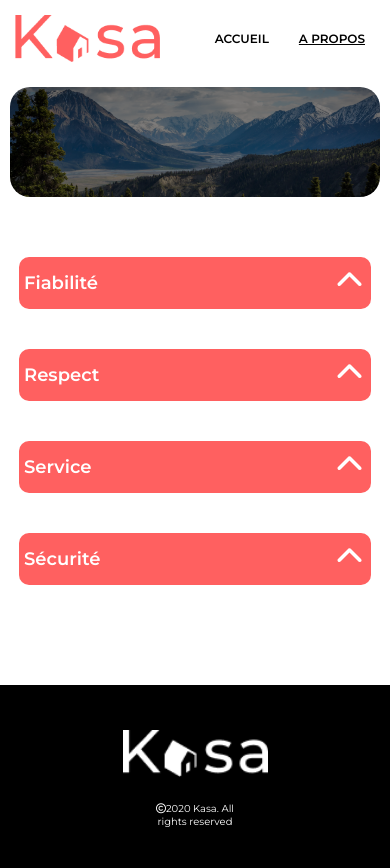
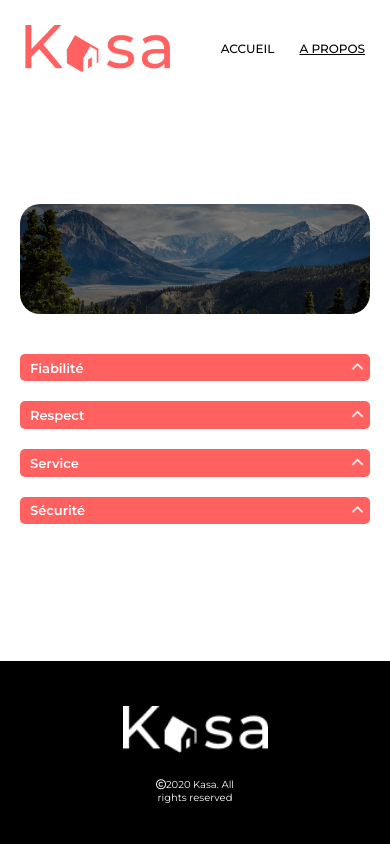
Before and after one commit to Rux05/Project-8, a React (Vite) app: page /a-propos in a window 390 px wide. After the commit the page ends 844 px from the top, so only its background shows below. Built offline with nearby package versions, Linux system fonts and the light colour scheme.

Commit message:
update responsive

```diff
--- a/src/components/accordion/accordion.scss
+++ b/src/components/accordion/accordion.scss
@@ -12,11 +12,11 @@
     display: flex;
     background:  rgba(255, 96, 96, 1);
     justify-content: space-between;
-    border-radius: 10px;
+    border-radius: 5px;
     color: white;
     font-family: "Montserrat", sans-serif;
     font-weight: 700;
-    font-size: 24px;
+    font-size: 22px;
     padding: 10px;
     // margin-bottom: 20px;
     align-items: center;
@@ -32,7 +32,7 @@
     // margin-bottom: 20px;
     width: 100%;
     list-style: none;
-    background-color: #F2F2F2;
+    background-color: rgba(246, 246, 246, 0.45);
 }
 
 .accordion-content-list {
@@ -46,11 +46,11 @@
   }
 
 .accordion-arrow {
-    transition: transform 0.2s;
-    padding-bottom: 5px;
+    transition: transform 0.3s;
+    padding: 5px;
 
     &.open {
-      transform: rotate(180deg);
+      transform: rotate(-180deg);
     }
 }
 
@@ -61,18 +61,23 @@
 /* Small devices (phones, less than 768px) */
 @media (max-width: 768px) {
     .accordion-title-content {
-        width: 95%;
+        width: 100%;
         margin-top: 10px;
         // margin-bottom: 10px;
     }
 
-    // .accordion {
-    //     margin: 30px;
-    // }
+    .accordion-title {
+        font-size: 13px;
+        font-weight: 600;
+        padding: 0 0 0 10px;
+    }
 
-    .accordion-title {
-        font-size: 18px;
-        font-weight: 600;
-        padding: 5px;
+    .accordion-arrow {
+        width: 25px;
+    }
+
+    .accordion-content {
+        font-size: 13px;
+        font-family: "Montserrat", sans-serif;
     }
 }
--- a/src/components/banner/banner.scss
+++ b/src/components/banner/banner.scss
@@ -28,7 +28,7 @@
     position: absolute;
     top: 40%;
     left: 50%;
-    // padding-top: 30px;
+    font-weight: 700;
     transform: translate(-50%, -50%);
 }
 
@@ -39,11 +39,10 @@
 /* Small devices (phones, less than 768px) */
 @media (max-width: 768px) {
     .banner-title {
-        font-size: 22px;
-        font-weight: 600;
-        // top: 1%;
+        font-size: 24px;
+        top: 37%;
         left: 37%;
-        padding-right: 25px;
+        // padding-right: 25px;
         // // margin: 15px 50px 10px 20px;
         // padding: 23px;
     }
--- a/src/components/body/body.scss
+++ b/src/components/body/body.scss
@@ -82,7 +82,7 @@
     list-style: none;
     margin-left: 40px;
     margin-right: 30px;
-    background-color: #F2F2F2;
+    background-color: rgba(246, 246, 246, 1);
     border-radius: 20px;
     padding: 30px;
     box-sizing: border-box;
--- a/src/components/footer/footer.scss
+++ b/src/components/footer/footer.scss
@@ -24,9 +24,9 @@
 
 /* Small devices (phones, less than 768px) */
 @media (max-width: 768px) {
-    .footer-container {
-        margin-top: 40px;
-    }
+    // .footer-container {
+    //     margin-top: 40px;
+    // }
 
     .footer-elements {
         display: flex;
--- a/src/components/header/header.scss
+++ b/src/components/header/header.scss
@@ -2,21 +2,25 @@
     display: flex;
     justify-content: space-between;
     width: 100%;
+    box-sizing: border-box;
+    padding: 10px;
 }
 
 .navlink-container {
     display: flex;
     flex-direction: row;
     justify-content: flex-end;
-    padding: 20px;
-    // align-items: center;
+    padding: 35px;
+    gap: 15px;
+    align-items: center;
 }
 
 .navlink-text {
-    margin: 20px;
+    // margin: 20px;
+    font-size: 24px;
     padding: 5px;
     color: black;
-    font-weight: 600;
+    font-weight: 500;
     text-decoration: none;
 }
 
@@ -41,8 +45,9 @@
 
     .navlink-text {
         text-transform: uppercase;
-        margin: 10px;
+        margin: 5px 0;
         font-size: 12px;
+        // gap: 0;
     }
 
 }
--- a/src/components/image slider/imageslider.scss
+++ b/src/components/image slider/imageslider.scss
@@ -1,15 +1,8 @@
-// .slider-styles {
-//     height: 100%;
-//     position: relative;
-// }
-
 .arrow-left {
     position: absolute;
     top: 50%;
     transform: translate(0, -50%);
     left: 32px;
-    font-size: 45px;
-    color: white;
     z-index: 1;
     cursor: pointer;
 }
@@ -19,8 +12,6 @@
     top: 50%;
     transform: translate(0, -50%);
     right: 32px;
-    font-size: 45px;
-    color: white;
     z-index: 1;
     cursor: pointer;
 }
@@ -29,20 +20,11 @@
     position: relative;
     width: 100%;
 }
-// .slide-styles {
-//     width: 100%;
-//     height: 100%;
-//     border-radius: 10px;
-//     background-position: center;
-//     background-size: cover;
-//     // background-image: `url(${slides[currentIndex].url})`;
-// }
 
 .slider-images {
     width: 100%;
     height: 415px;
     object-fit: cover;
-    // align-items: center;
     margin: 0px;
     border-radius: 20px;
 }
@@ -64,7 +46,26 @@
 @media (max-width: 768px) {
     .slider-images {
         width: 100%;
-        height: 260px;
-        // margin-left: 10px;
+        height: 255px;
     }
+
+    .arrow-left,
+    .arrow-right {
+        width: 30px;
+        height: 35px;
+    }
+
+    .arrow-left {
+        left: 8px;
+    }
+
+    .arrow-right {
+        right: 8px;
+    }
+
+    .indicators {
+        display: none;
+    }
+
+
 }
--- a/src/components/tags/tags.scss
+++ b/src/components/tags/tags.scss
@@ -3,7 +3,7 @@
     flex-direction: row;
     list-style-type: none;
     padding: 0;
-    margin: 0;
+    margin: 10px;
   }
 
   .tag-item {
@@ -14,3 +14,15 @@
     border-radius: 20px;
     margin-right: 10px;
   }
+
+  /* Small devices (phones, less than 768px) */
+@media (max-width: 768px) {
+  .tags-list {
+    margin: 0;
+  }
+
+  .tag-item {
+    padding: 5px 20px 5px 20px;
+    font-size: 10px;
+  }
+}
--- a/src/pages/about/about.scss
+++ b/src/pages/about/about.scss
@@ -44,13 +44,15 @@
         margin: 0;
     }
 
-    // .about-container {
-    //     justify-content: flex-start;
-    // }
+    .accordion {
+        gap: 0;
+        margin: 30px 20px 20px 20px;
+    }
 
     .banner-and-list {
-        // margin-top: 30px;
-        width: 95%;
+        padding: 0 20px;
+        margin: 0;
+        // width: 95%;
     }
 
 
--- a/src/pages/logement/logement.scss
+++ b/src/pages/logement/logement.scss
@@ -15,7 +15,7 @@
     flex-direction: column;
     justify-content: space-between;
     width: 100%;
-    // height: 100px;
+    height: 100%;
     margin: 0 auto;
     padding: 0 20px;
 }
@@ -49,6 +49,7 @@
 .left-content {
     display: flex;
     flex-direction: column;
+    align-items: flex-start;
     margin-bottom: 20px;
     margin-top: 10px;
 }
@@ -57,11 +58,13 @@
     color:  rgba(255, 96, 96, 1);
     font-weight: 500;
     padding-left: 10px;
+    margin-bottom: 10px;
 }
 
 .left-content p {
     font-weight: 600;
     padding-left: 10px;
+    margin-top: 0;
 }
 
 .right-content {
@@ -93,3 +96,65 @@
     object-fit: cover;
     width: 90px;
 }
+
+/* Small devices (phones, less than 768px) */
+@media (max-width: 768px) {
+    .logement-container {
+        margin: 0;
+        padding: 0;
+    }
+
+    .container {
+        flex-direction: column;
+    }
+
+    .right-content {
+        flex-direction: row-reverse;
+        align-items: center;
+        justify-content: space-between;
+        margin: 0;
+        padding: 0;
+    }
+
+    .left-content {
+        margin-top: 0;
+        margin-bottom: 0;
+    }
+
+    .left-content p {
+        margin-top: 0;
+        padding-left: 0;
+        font-size: 14px;
+    }
+
+    .left-content h2 {
+        margin-top: 10px;
+        padding-left: 0;
+        font-size: 18px;
+    }
+
+    .container-collapse {
+        flex-direction: column;
+        margin-bottom: 20px;
+    }
+
+    .description-equipments-separator {
+        margin: 0;
+    }
+
+    .host-picture {
+        width: 45px;
+    }
+
+    .host-details {
+        margin: 0;
+    }
+
+    .host-name {
+        font-size: 12px;
+        margin-right: 0;
+        padding: 10px 15px 10px 30px;
+    }
+
+
+}
```
